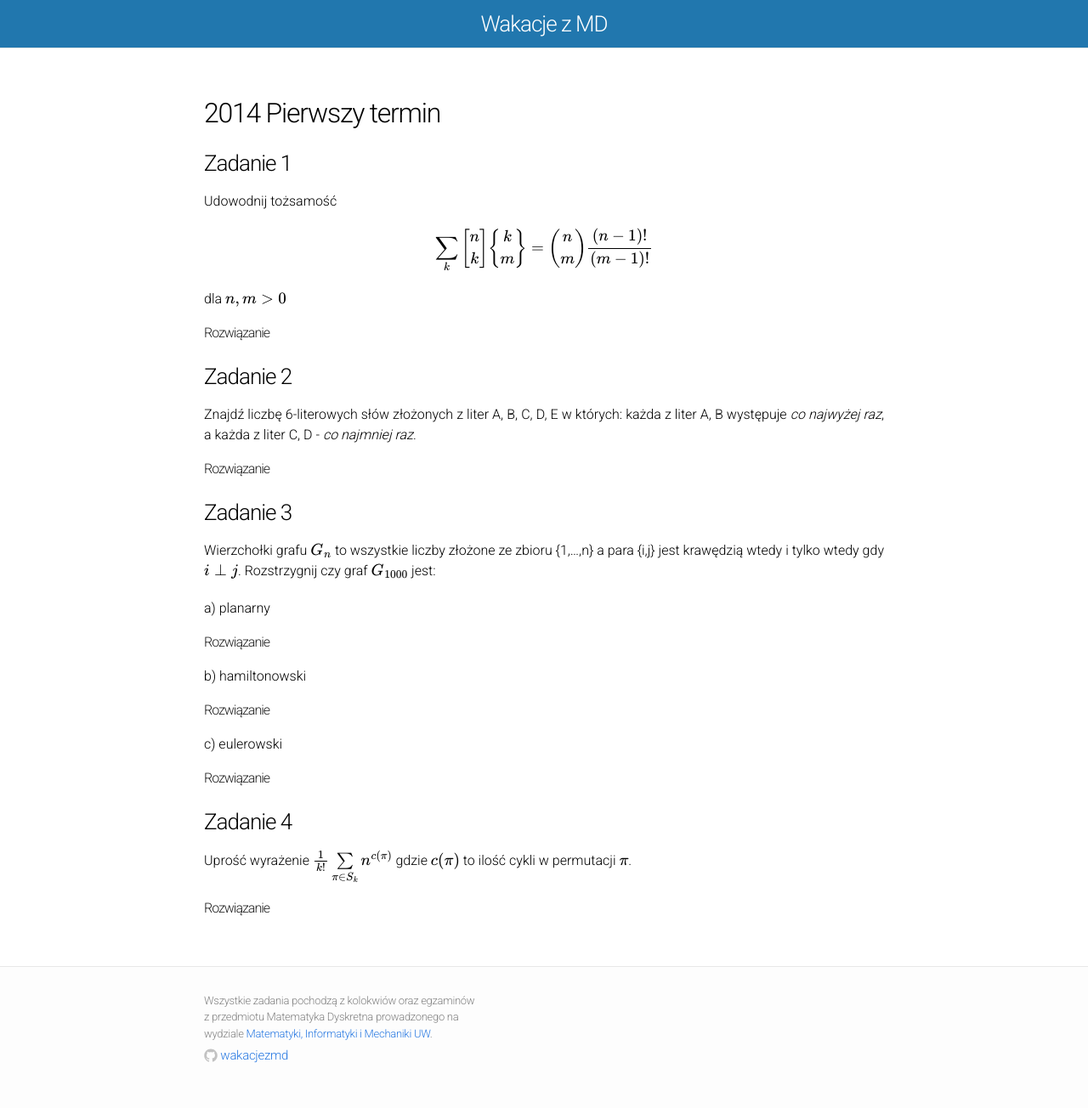
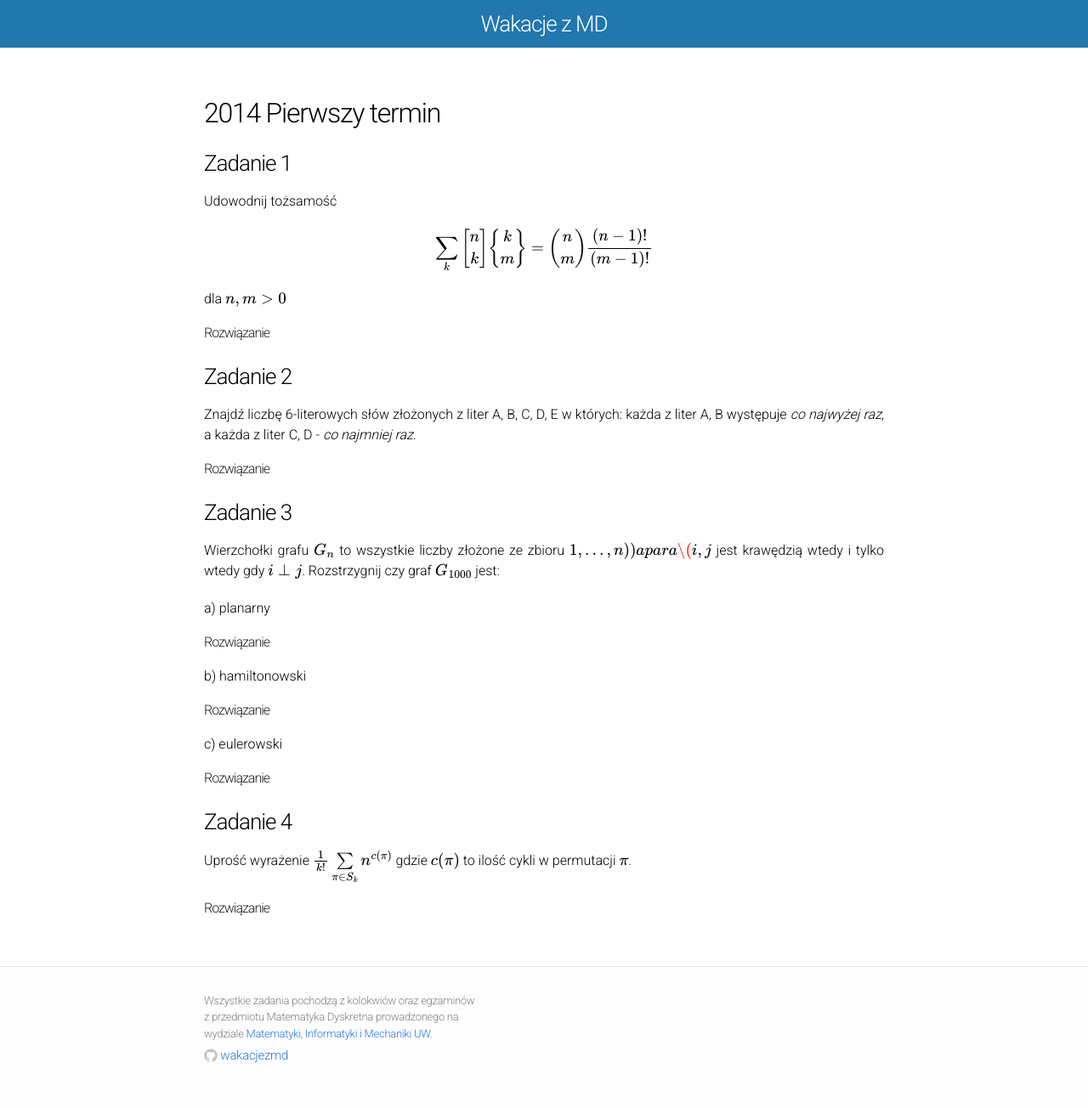
Before and after one commit to wakacjezmd/wakacjezmd.github.io, a Jekyll site: the page built from _solutions/2014/2014-egzamin-1.md, in a window 1280 px wide. Shown: the whole page at 85% size. Built offline with Jekyll 4.4.1, drawn with Linux system fonts in a browser that asks for light colours; nearby versions of some CDN libraries; Markdown is read by kramdown in place of the engine named in the settings; formulas are drawn with MathJax 3.

Commit message:
Popraw formatowanie.

```diff
--- a/_solutions/2014/2014-egzamin-1.md
+++ b/_solutions/2014/2014-egzamin-1.md
@@ -85,7 +85,7 @@
 
 ###Zadanie 3
 Wierzchołki grafu \\(G\_n\\) to wszystkie liczby złożone ze zbioru
-{1,...,n} a para {i,j} jest krawędzią wtedy i tylko wtedy gdy
+\\({1,\dots,n}\)) a para \\({i,j}\\) jest krawędzią wtedy i tylko wtedy gdy
 \\(i\perp j\\). Rozstrzygnij czy graf \\(G\_{1000}\\) jest:
 
 a) planarny
```
